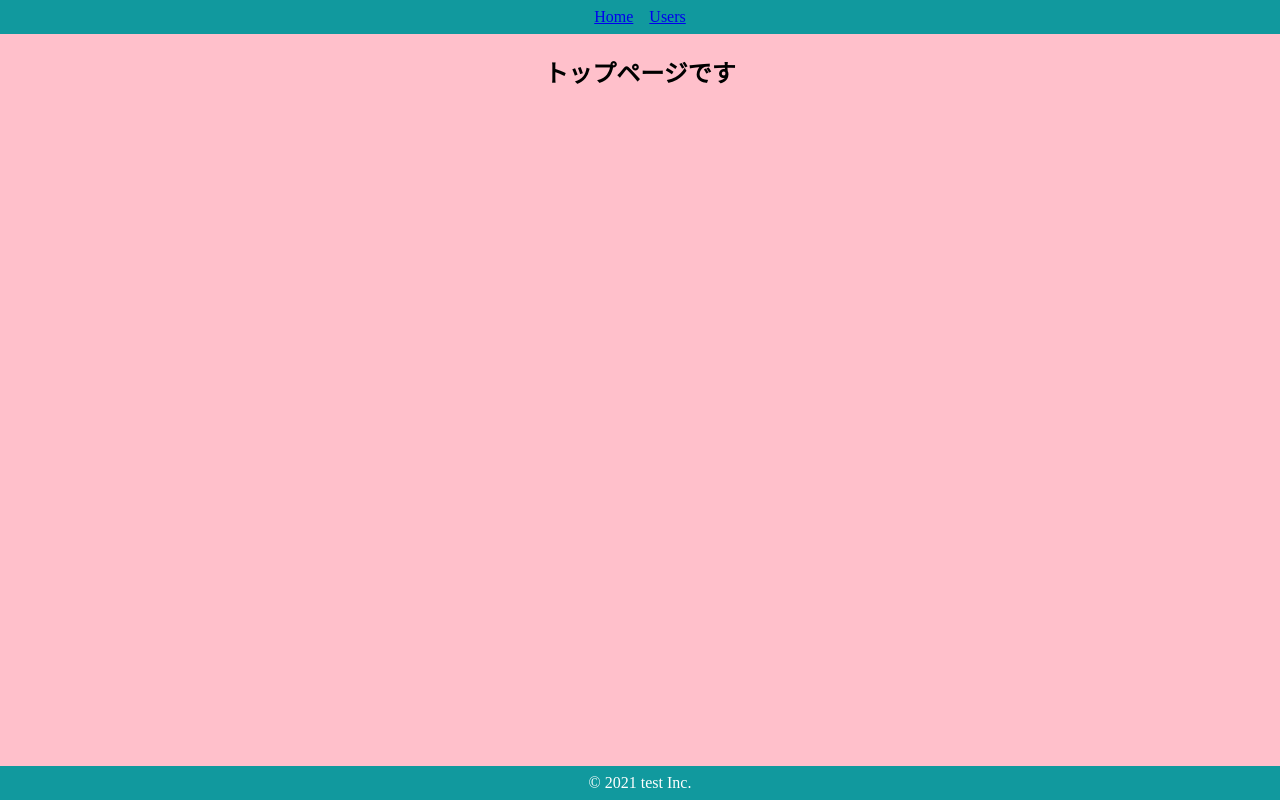
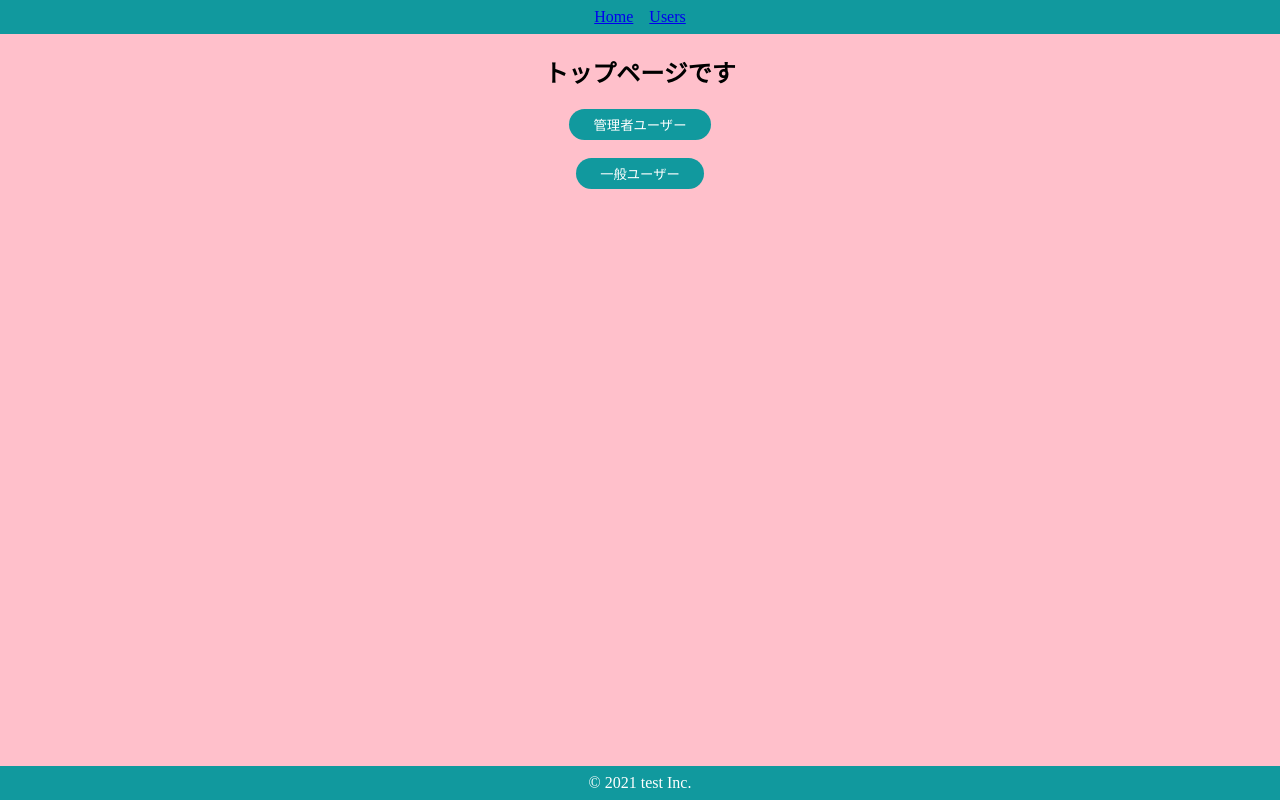
Before and after one commit to KenyaSugimoto/atomic-design, a React (Create React App) app: page / in a window 1280 px wide. Built offline with nearby package versions, Linux system fonts and the light colour scheme.

Commit message:
グローバルなstate

```diff
--- a/components/atoms/button/SecondaryButton.jsx
+++ b/components/atoms/button/SecondaryButton.jsx
@@ -2,8 +2,8 @@
 import { BaseButton } from "./BaseButton";
 
 export const SecondaryButton = (props) => {
-  const { children } = props;
-  return <SButton>{children}</SButton>;
+  const { children, onClick } = props;
+  return <SButton onClick={onClick}>{children}</SButton>;
 };
 
 const SButton = styled(BaseButton)`
--- a/components/molecules/user/UserIconWithName.jsx
+++ b/components/molecules/user/UserIconWithName.jsx
@@ -1,11 +1,17 @@
 import styled from "styled-components";
+import { useContext } from "react";
+import { UserContext } from "../../../src/providers/UserProvider";
 
 export const UserIconWithName = (props) => {
   const { image, name } = props;
+  const { userInfo } = useContext(UserContext);
+  const isAdmin = userInfo ? userInfo.isAdmin : false;
+
   return (
     <SContainer>
       <SImage height={160} width={160} src={image} alt="プロフィール" />
       <SName>{name}</SName>
+      {isAdmin && <SEdit>編集</SEdit>}
     </SContainer>
   );
 };
@@ -24,3 +30,9 @@
   margin: 0;
   color: #40514e;
 `;
+
+const SEdit = styled.span`
+  text-decoration: underline;
+  color: #aaa;
+  cursor: pointer;
+`;
--- a/components/pages/Top.jsx
+++ b/components/pages/Top.jsx
@@ -1,9 +1,29 @@
+import { useContext } from "react";
+import { useHistory } from "react-router-dom";
 import styled from "styled-components";
+import { UserContext } from "../../src/providers/UserProvider";
+import { SecondaryButton } from "../atoms/button/SecondaryButton";
 
 export const Top = () => {
+  const history = useHistory();
+
+  const { setUserInfo } = useContext(UserContext);
+
+  const onClickAdmin = () => {
+    setUserInfo({ isAdmin: true });
+    history.push({ pathname: "/users" });
+  };
+  const onClickGeneral = () => {
+    setUserInfo({ isAdmin: false });
+    history.push({ pathname: "/users" });
+  };
   return (
     <SContainer>
       <h2>トップページです</h2>
+      <SecondaryButton onClick={onClickAdmin}>管理者ユーザー</SecondaryButton>
+      <br />
+      <br />
+      <SecondaryButton onClick={onClickGeneral}>一般ユーザー</SecondaryButton>
     </SContainer>
   );
 };
--- a/src/App.jsx
+++ b/src/App.jsx
@@ -1,6 +1,11 @@
+import { UserProvider } from "./providers/UserProvider";
 import { Router } from "./router/Router";
 import "./styles.css";
 
 export default function App() {
-  return <Router />;
+  return (
+    <UserProvider>
+      <Router />
+    </UserProvider>
+  );
 }
--- /dev/null
+++ b/src/providers/UserProvider.jsx
@@ -0,0 +1,15 @@
+import { createContext, useState } from "react";
+
+export const UserContext = createContext({});
+
+export const UserProvider = (props) => {
+  const { children } = props;
+
+  const [userInfo, setUserInfo] = useState(null);
+
+  return (
+    <UserContext.Provider value={{ userInfo, setUserInfo }}>
+      {children}
+    </UserContext.Provider>
+  );
+};
```
